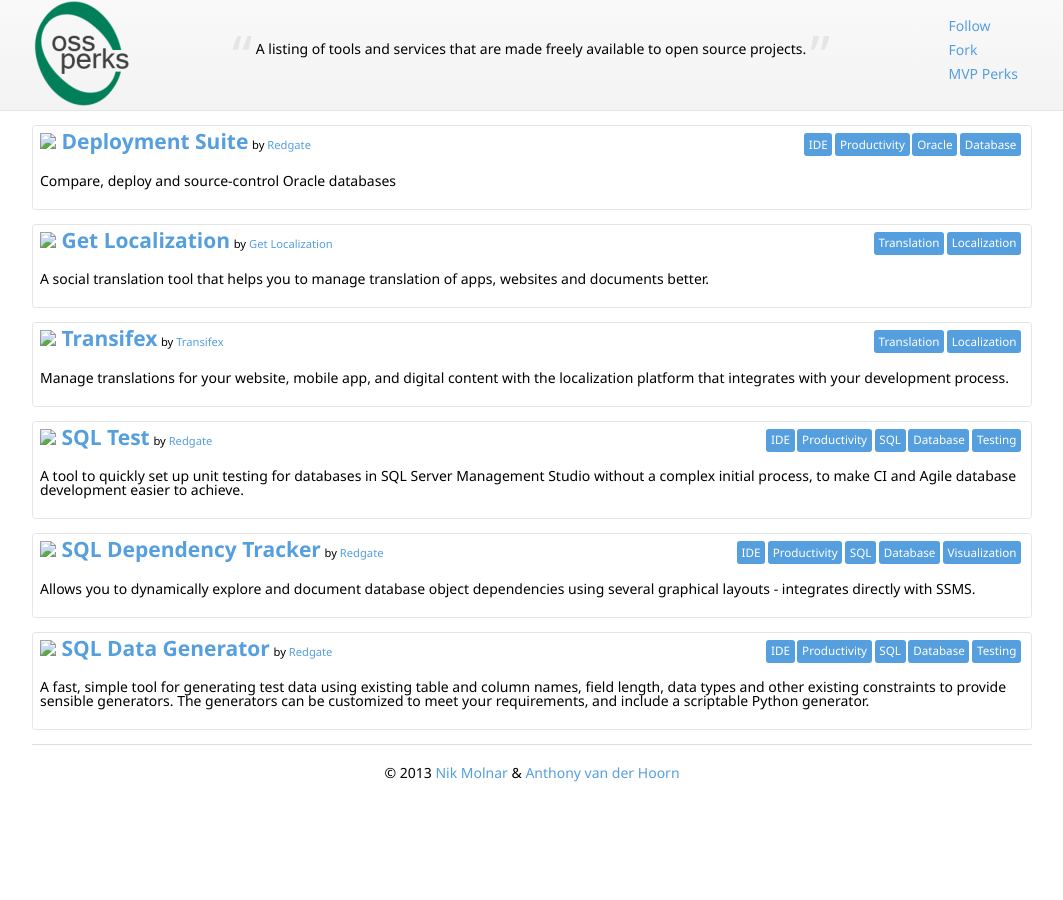
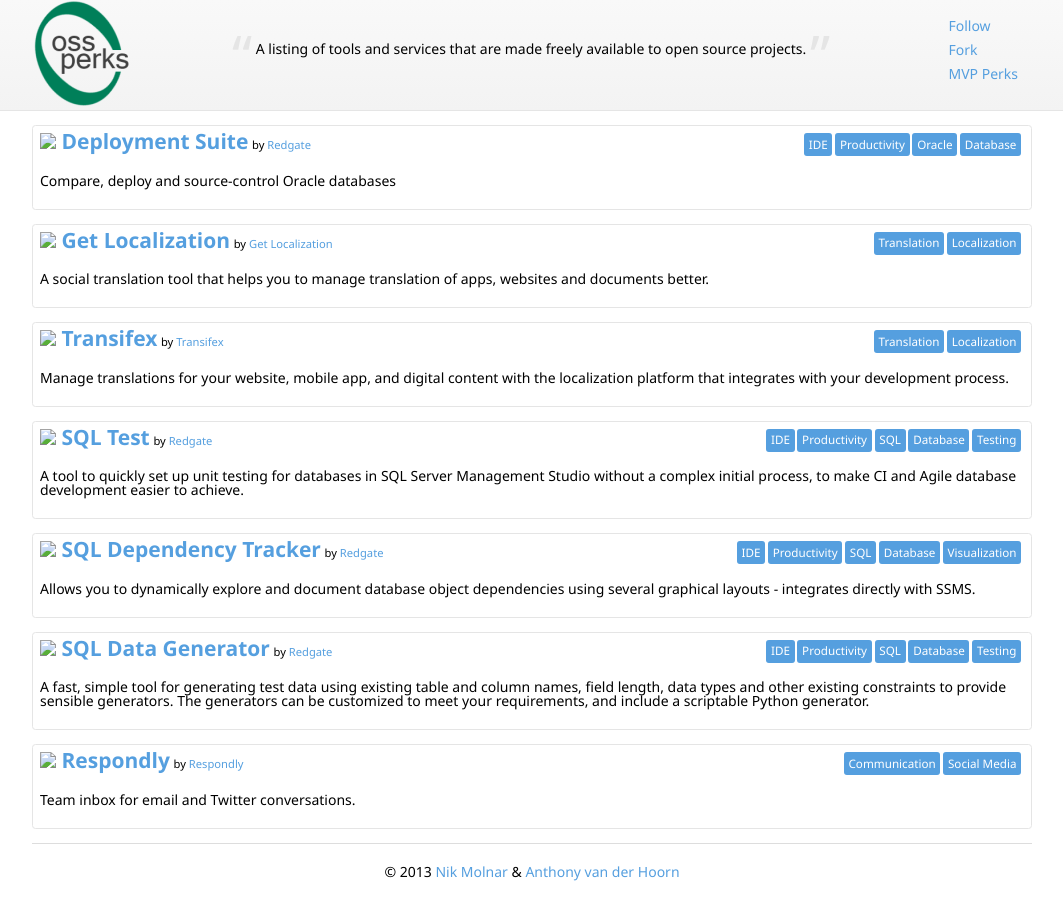
Before and after one commit to nikmd23/ossperks, a Jekyll site: the page built from index.html, in a window 1280 px wide and 900 px high, scrolled down 5611 px. Shown: the whole window, without its empty margins (108-1171 px from the left). Built offline with Jekyll 4.4.1, drawn with Linux system fonts in a browser that asks for light colours; nearby versions of some CDN libraries; before the commit the page ends 6412 px from its top, so only the background shows below that.

Commit message:
Add Respondly

```diff
--- a/index.html
+++ b/index.html
@@ -359,6 +359,12 @@
   platforms: [SQL]
   company: *redgate
 
+- perk: {name: Respondly, uri: 'https://respond.ly/oss'}
+  description: Team inbox for email and Twitter conversations.
+  categories: [Communication, Social Media]
+  platforms: [Any]
+  company: {name: Respondly, uri: 'https://respond.ly/'}
+
 #============================================== Leave everything below this line alone =====================================================================
 layout: default
 ---
```
